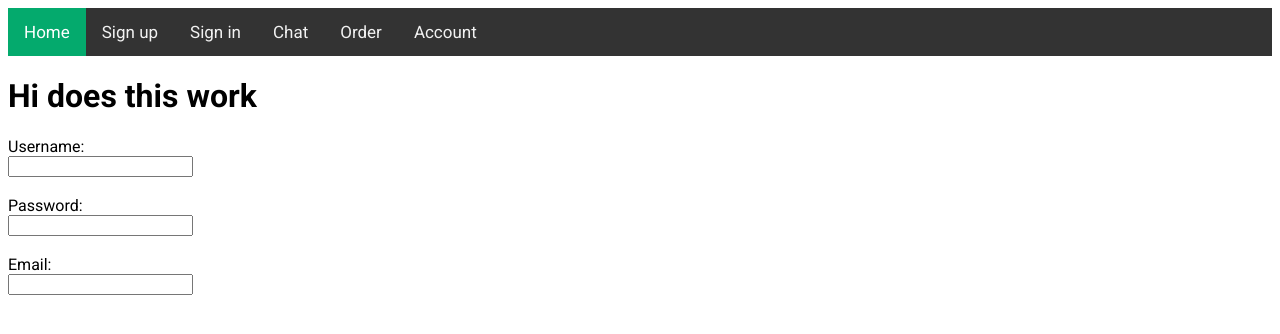
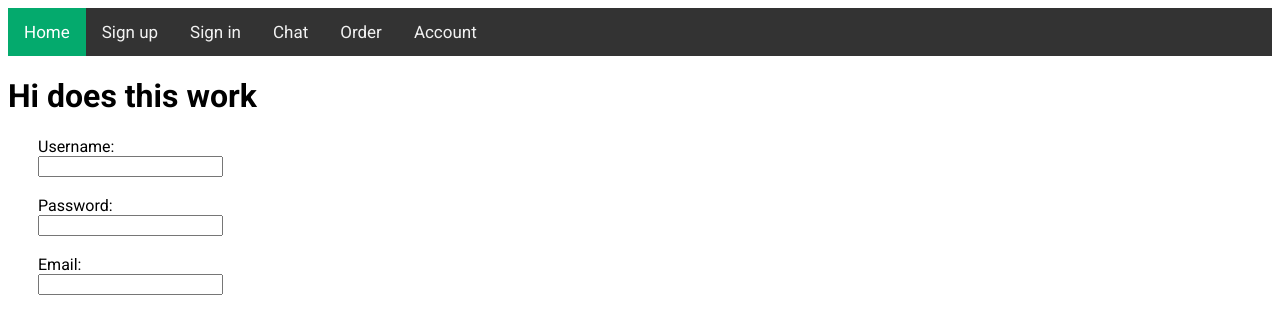
Before and after one commit to warm-milk-foam/seoul_garden, a Flask app: page /signup in a window 1280 px wide. Shown: the top 334 px of the page. Run offline with Flask 3, Linux system fonts and the light colour scheme.

Commit message:
added a small padding

```diff
--- a/Code/templates/chat.html
+++ b/Code/templates/chat.html
@@ -8,6 +8,9 @@
          @import url("https://fonts.googleapis.com/css2?family=Roboto:wght@400;700&display=swap");
          body {
          font-family: 'Roboto', sans-serif;
+         }
+         form {
+            padding-left: 30px;
          }
          .topnav {
          background-color: #333;
--- a/Code/templates/index.html
+++ b/Code/templates/index.html
@@ -8,6 +8,9 @@
          @import url("https://fonts.googleapis.com/css2?family=Roboto:wght@400;700&display=swap");
          body {
          font-family: 'Roboto', sans-serif;
+         }
+         form {
+            padding-left: 30px;
          }
          .topnav {
          background-color: #333;
--- a/Code/templates/order.html
+++ b/Code/templates/order.html
@@ -8,6 +8,9 @@
          @import url("https://fonts.googleapis.com/css2?family=Roboto:wght@400;700&display=swap");
          body {
          font-family: 'Roboto', sans-serif;
+         }
+         form {
+            padding-left: 30px;
          }
          .topnav {
          background-color: #333;
--- a/Code/templates/signin.html
+++ b/Code/templates/signin.html
@@ -8,6 +8,9 @@
          @import url("https://fonts.googleapis.com/css2?family=Roboto:wght@400;700&display=swap");
          body {
          font-family: 'Roboto', sans-serif;
+         }
+         form {
+            padding-left: 30px;
          }
          .topnav {
          background-color: #333;
--- a/Code/templates/signup.html
+++ b/Code/templates/signup.html
@@ -8,6 +8,9 @@
          @import url("https://fonts.googleapis.com/css2?family=Roboto:wght@400;700&display=swap");
          body {
          font-family: 'Roboto', sans-serif;
+         }
+         form {
+            padding-left: 30px;
          }
          .topnav {
          background-color: #333;
@@ -44,7 +47,7 @@
          <a href="/account">Account</a>
       </div>
       <h1 class="text">Hi does this work</h1>
-      <form method="POST">
+      <form method="POST" class="form">
         <label for="username">Username:</label><br>
         <input type="text" id="username" name="username" required><br><br>
         <label for="password">Password:</label><br>
```
